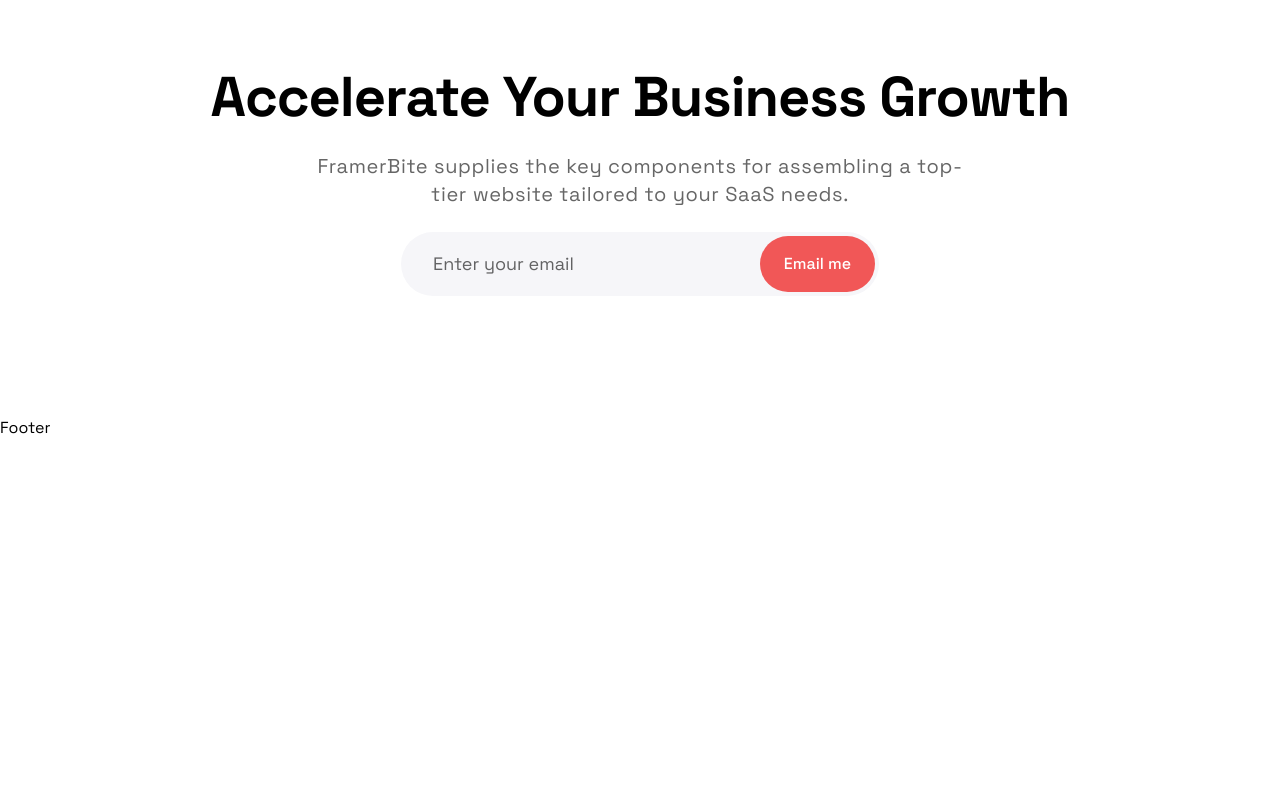
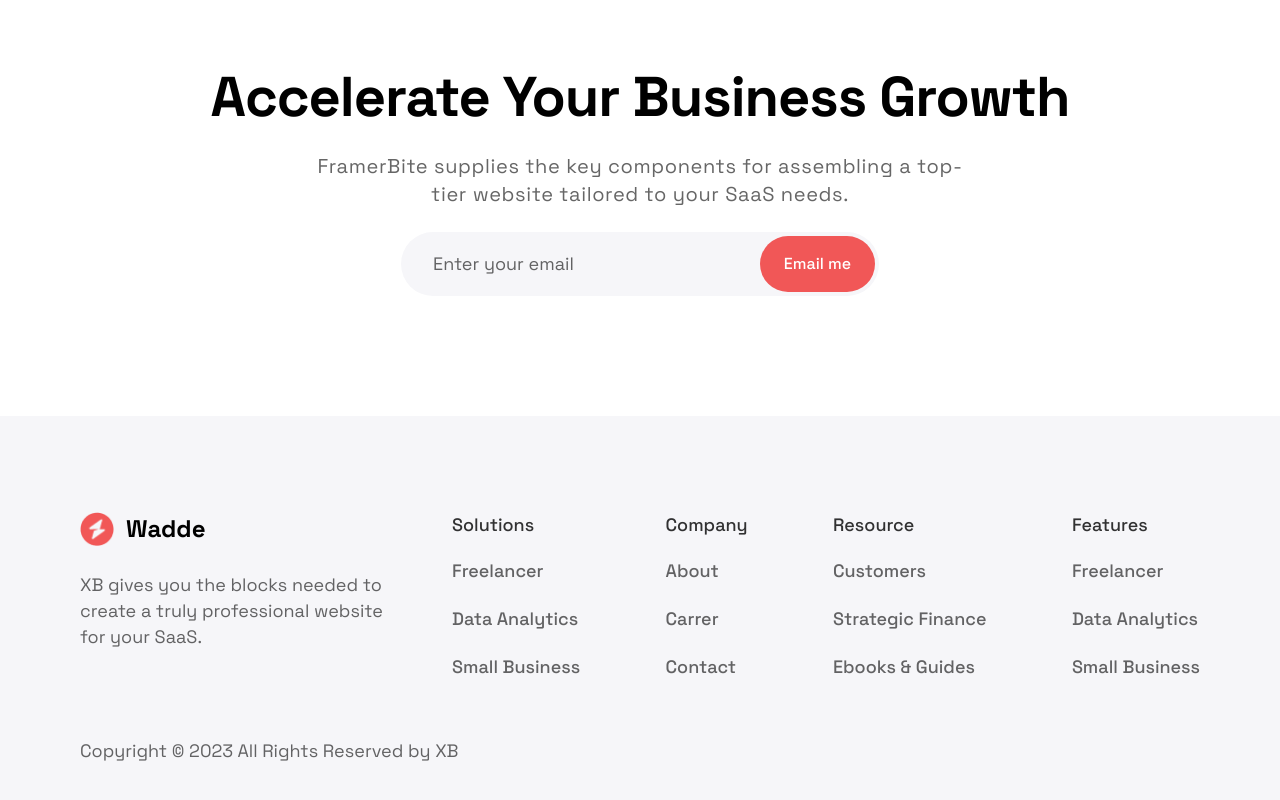
Before and after one commit to aldyvictor/business-landing-page, a Next.js app: page / in a window 1280 px wide. Shown: the part 5257-6057 px from the top of the page. Before the commit the page ends 5697 px from the top, so only its background shows below. Built offline with nearby package versions, Linux system fonts and the light colour scheme.

Commit message:
feat : new feat footer

```diff
--- a/components/Footer.js
+++ b/components/Footer.js
@@ -1,8 +1,101 @@
+import Image from 'next/image'
+import Link from 'next/link'
 import React from 'react'
 
 const Footer = () => {
   return (
-    <div>Footer</div>
+    <footer className='relative py-24 bg-primary-light-100'>
+      <div className='max-container-1280 padding-container flexCenter flex-col gap-14'>
+        <div className='flex items-start justify-between flex-col xl:flex-row gap-[74px] xl:gap-[52px] w-full'>
+          <div className='flex flex-col max-w-sm xl:max-w-xs w-full gap-[26px]'>
+            <div className='flexStart gap-3'>
+              <Image
+                src={'/assets/wadde-logo.png'}
+                alt='wadde-logo'
+                width={34}
+                height={34}
+                className='object-contain'
+              />
+
+              <span className='text-2xl font-bold'>Wadde</span>
+            </div>
+
+            <p className='regular-18 text-black/60'>
+              XB gives you the blocks needed to create a truly professional website for your SaaS.
+            </p>
+          </div>
+
+          <div className='flex items-start md:items-center justify-between flex-col md:flex-row w-full gap-[46px]'>
+            <ul className='flex flex-col items-start justify-center gap-5'>
+              <li className='medium-18 text-black/80'>
+                Solutions
+              </li>
+              <Link href='/' className='medium-18 text-black/60 cursor-pointer border-b-2 border-transparent hover:border-primary-red-100 transition-all'>
+                Freelancer
+              </Link>
+              <Link href='/' className='medium-18 text-black/60 cursor-pointer border-b-2 border-transparent hover:border-primary-red-100 transition-all'>
+                Data Analytics
+              </Link>
+              <Link href='/' className='medium-18 text-black/60 cursor-pointer border-b-2 border-transparent hover:border-primary-red-100 transition-all'>
+                Small Business
+              </Link>
+            </ul>
+
+            <ul className='flex flex-col items-start justify-center gap-5'>
+              <li className='medium-18 text-black/80'>
+                Company
+              </li>
+              <Link href='/' className='medium-18 text-black/60 cursor-pointer border-b-2 border-transparent hover:border-primary-red-100 transition-all'>
+                About
+              </Link>
+              <Link href='/' className='medium-18 text-black/60 cursor-pointer border-b-2 border-transparent hover:border-primary-red-100 transition-all'>
+                Carrer
+              </Link>
+              <Link href='/' className='medium-18 text-black/60 cursor-pointer border-b-2 border-transparent hover:border-primary-red-100 transition-all'>
+                Contact
+              </Link>
+            </ul>
+
+            <ul className='flex flex-col items-start justify-center gap-5'>
+              <li className='medium-18 text-black/80'>
+                Resource
+              </li>
+              <Link href='/' className='medium-18 text-black/60 cursor-pointer border-b-2 border-transparent hover:border-primary-red-100 transition-all'>
+                Customers
+              </Link>
+              <Link href='/' className='medium-18 text-black/60 cursor-pointer border-b-2 border-transparent hover:border-primary-red-100 transition-all'>
+                Strategic Finance
+              </Link>
+              <Link href='/' className='medium-18 text-black/60 cursor-pointer border-b-2 border-transparent hover:border-primary-red-100 transition-all'>
+                Ebooks & Guides
+              </Link>
+            </ul>
+
+            <ul className='flex flex-col items-start justify-center gap-5'>
+              <li className='medium-18 text-black/80'>
+                Features
+              </li>
+              <Link href='/' className='medium-18 text-black/60 cursor-pointer border-b-2 border-transparent hover:border-primary-red-100 transition-all'>
+                Freelancer
+              </Link>
+              <Link href='/' className='medium-18 text-black/60 cursor-pointer border-b-2 border-transparent hover:border-primary-red-100 transition-all'>
+                Data Analytics
+              </Link>
+              <Link href='/' className='medium-18 text-black/60 cursor-pointer border-b-2 border-transparent hover:border-primary-red-100 transition-all'>
+                Small Business
+              </Link>
+            </ul>
+          </div>
+        </div>
+
+        <div className='w-full flexStart'>
+          <p className='regular-14 sm:regular-18 text-black/60'>
+            Copyright © 2023 All Rights Reserved by XB
+          </p>
+        </div>
+      </div>
+
+    </footer>
   )
 }
 
```
